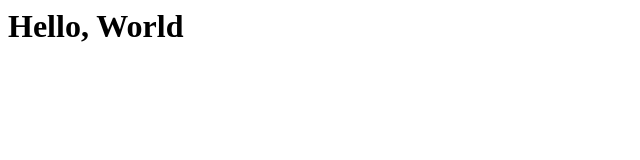
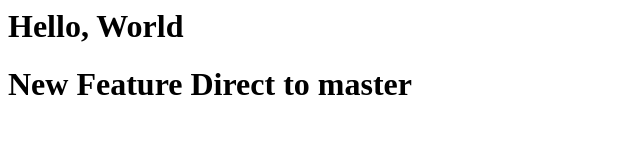
Before and after one commit to rdavephp/git-learn-1, a plain HTML site: page index.html in a window 1280 px wide. Shown: the whole page, without its empty margins (0-640 px from the left). Drawn offline with Linux system fonts and the light colour scheme.

Commit message:
Add feature1 to master branch

```diff
--- a/index.html
+++ b/index.html
@@ -1 +1,2 @@
 <h1>Hello, World</h1>
+<h1>New Feature Direct to master</h1>
```
